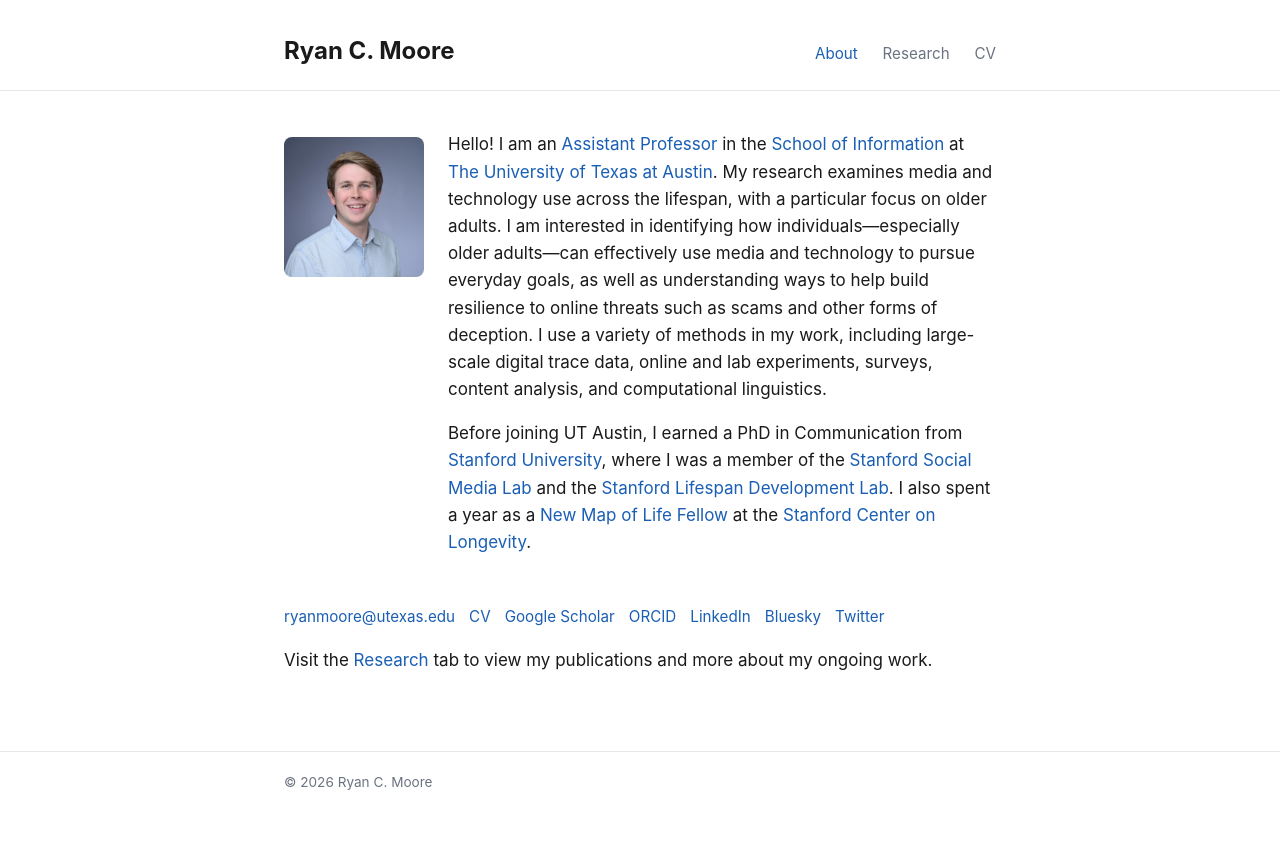
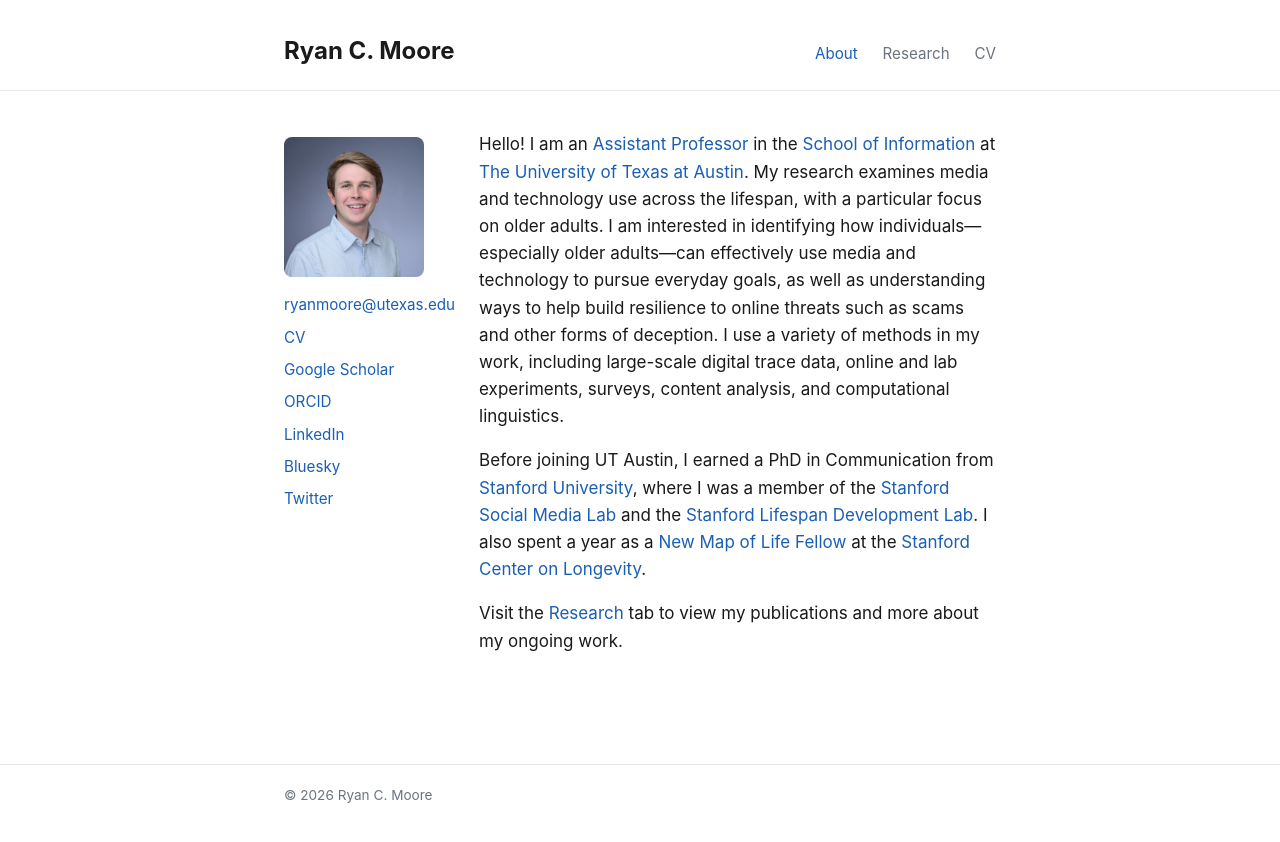
Before and after one commit to ryan-c-moore/ryanmoore.science, a Jekyll site: the page built from index.md, in a window 1280 px wide. Shown: the top 842 px of the page. Built offline with Jekyll 4.4.1, drawn with Linux system fonts in a browser that asks for light colours.

Commit message:
About page: move contact links under photo, align closing line with bio text
Links now stack vertically beneath the photo instead of running full-width
below the bio text, filling the empty space in that column. The closing
"Visit the Research tab" line moves into the bio text column itself so it
inherits the same left offset as the paragraphs above it.

```diff
--- a/assets/css/main.scss
+++ b/assets/css/main.scss
@@ -88,6 +88,12 @@ main.wrap {
   align-items: flex-start;
   margin-bottom: 32px;
 }
+.profile-photo {
+  display: flex;
+  flex-direction: column;
+  gap: 16px;
+  flex-shrink: 0;
+}
 .profile img {
   width: 140px;
   height: 140px;
@@ -114,9 +120,8 @@ main.wrap {
 }
 .profile-links {
   display: flex;
-  flex-wrap: wrap;
-  gap: 14px;
-  margin-top: 8px;
+  flex-direction: column;
+  gap: 8px;
 }
 .profile-links a {
   font-size: 0.95rem;
--- a/index.md
+++ b/index.md
@@ -3,22 +3,23 @@ title: "About"
 ---
 
 <div class="profile">
-  <img src="{{ '/assets/bio.jpg' | relative_url }}" alt="Ryan C. Moore">
+  <div class="profile-photo">
+    <img src="{{ '/assets/bio.jpg' | relative_url }}" alt="Ryan C. Moore">
+    <div class="profile-links">
+      <a href="mailto:ryanmoore@utexas.edu">ryanmoore@utexas.edu</a>
+      <a href="https://docs.google.com/document/d/1g3rVwiTal0TmNGYE74yoVlJ3AHlIWi9_U-elHkz7lk4/view" target="_blank" rel="noopener">CV</a>
+      <a href="https://scholar.google.com/citations?user=dPt4pAoAAAAJ" target="_blank" rel="noopener">Google Scholar</a>
+      <a href="https://orcid.org/0000-0002-5669-721X" target="_blank" rel="noopener">ORCID</a>
+      <a href="https://www.linkedin.com/in/ryan-moore-604703102/" target="_blank" rel="noopener">LinkedIn</a>
+      <a href="https://bsky.app/profile/ryanmoore.bsky.social" target="_blank" rel="noopener">Bluesky</a>
+      <a href="https://twitter.com/ryanmooreinfo/" target="_blank" rel="noopener">Twitter</a>
+    </div>
+  </div>
   <div class="profile-body">
     <p>Hello! I am an <a href="https://ischool.utexas.edu/profiles/ryan-moore-0" target="_blank" rel="noopener">Assistant Professor</a> in the <a href="https://ischool.utexas.edu/" target="_blank" rel="noopener">School of Information</a> at <a href="https://www.utexas.edu/" target="_blank" rel="noopener">The University of Texas at Austin</a>. My research examines media and technology use across the lifespan, with a particular focus on older adults. I am interested in identifying how individuals—especially older adults—can effectively use media and technology to pursue everyday goals, as well as understanding ways to help build resilience to online threats such as scams and other forms of deception. I use a variety of methods in my work, including large-scale digital trace data, online and lab experiments, surveys, content analysis, and computational linguistics.</p>
 
     <p>Before joining UT Austin, I earned a PhD in Communication from <a href="https://www.stanford.edu/" target="_blank" rel="noopener">Stanford University</a>, where I was a member of the <a href="https://sml.stanford.edu/" target="_blank" rel="noopener">Stanford Social Media Lab</a> and the <a href="https://lifespan.stanford.edu/" target="_blank" rel="noopener">Stanford Lifespan Development Lab</a>. I also spent a year as a <a href="https://longevity.stanford.edu/ryan-moore/" target="_blank" rel="noopener">New Map of Life Fellow</a> at the <a href="https://longevity.stanford.edu/" target="_blank" rel="noopener">Stanford Center on Longevity</a>.</p>
+
+    <p>Visit the <a href="{{ '/research/' | relative_url }}">Research</a> tab to view my publications and more about my ongoing work.</p>
   </div>
 </div>
-
-<div class="profile-links">
-  <a href="mailto:ryanmoore@utexas.edu">ryanmoore@utexas.edu</a>
-  <a href="https://docs.google.com/document/d/1g3rVwiTal0TmNGYE74yoVlJ3AHlIWi9_U-elHkz7lk4/view" target="_blank" rel="noopener">CV</a>
-  <a href="https://scholar.google.com/citations?user=dPt4pAoAAAAJ" target="_blank" rel="noopener">Google Scholar</a>
-  <a href="https://orcid.org/0000-0002-5669-721X" target="_blank" rel="noopener">ORCID</a>
-  <a href="https://www.linkedin.com/in/ryan-moore-604703102/" target="_blank" rel="noopener">LinkedIn</a>
-  <a href="https://bsky.app/profile/ryanmoore.bsky.social" target="_blank" rel="noopener">Bluesky</a>
-  <a href="https://twitter.com/ryanmooreinfo/" target="_blank" rel="noopener">Twitter</a>
-</div>
-
-<p>Visit the <a href="{{ '/research/' | relative_url }}">Research</a> tab to view my publications and more about my ongoing work.</p>
```
